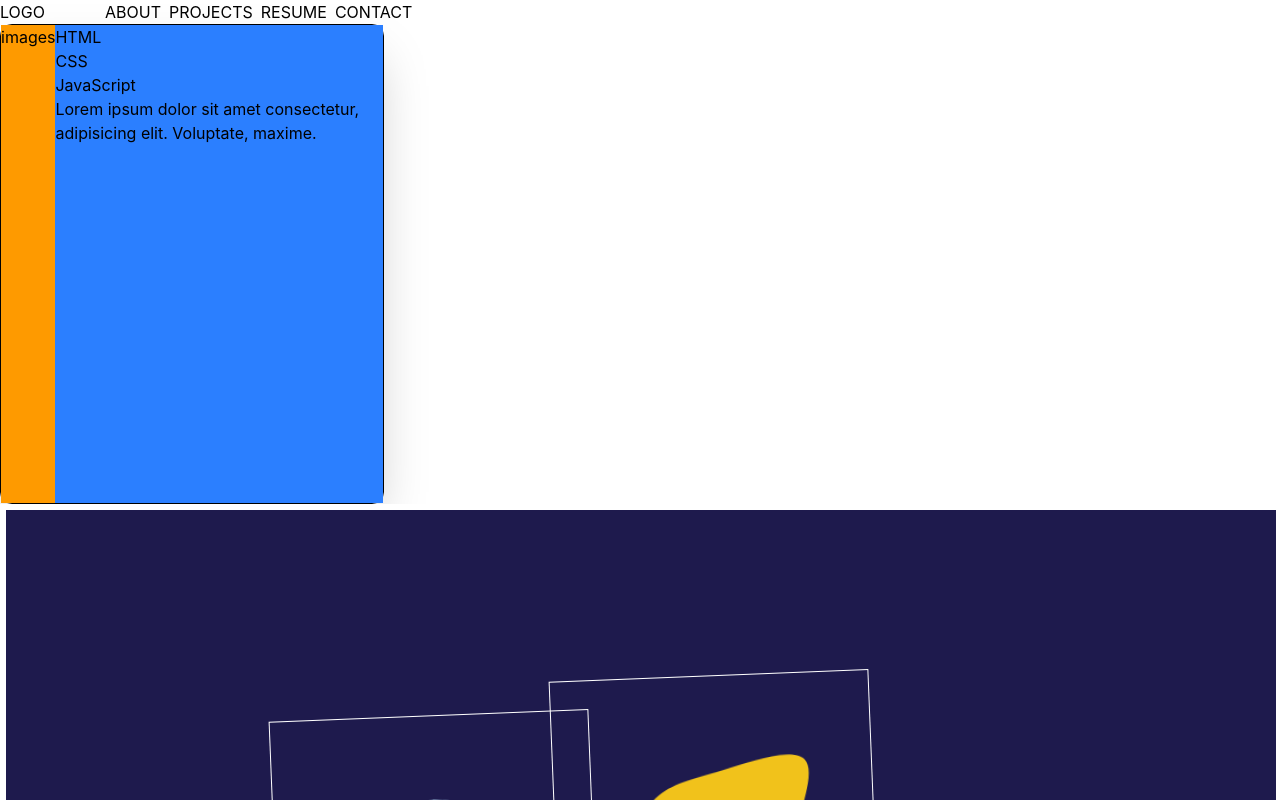
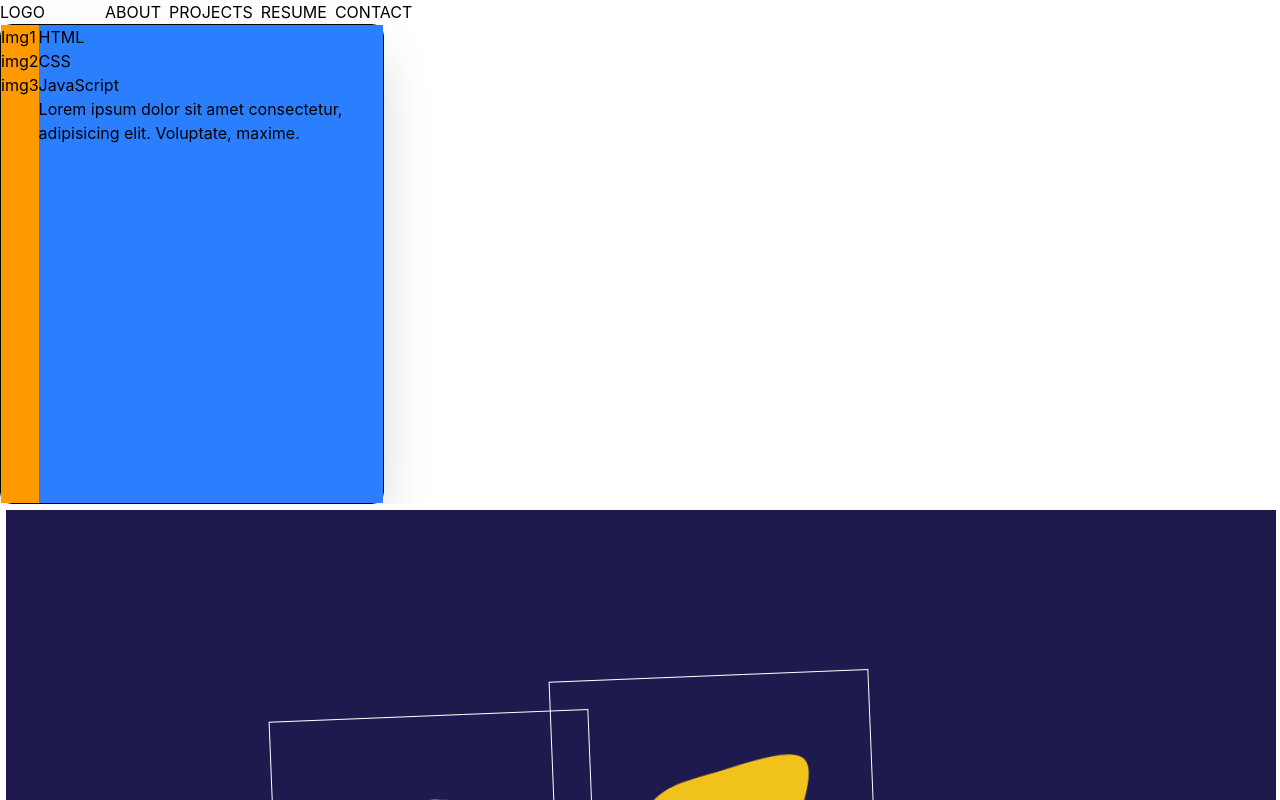
Before and after one commit to matthewrichards234/Personal_Website, a React (Vite) app: page / in a window 1280 px wide. Shown: the top 800 px of the page. Built offline with nearby package versions, Linux system fonts and the light colour scheme.

Commit message:
fix render on cards

```diff
--- a/src/components/App.tsx
+++ b/src/components/App.tsx
@@ -13,7 +13,7 @@ const App = () => {
     <div>
       <Navbar></Navbar>
       <ProjectCard
-        images={[]}
+        images={["Img1", "img2", "img3"]}
         technologies={["HTML", "CSS", "JavaScript"]}
         description="Lorem ipsum dolor sit amet consectetur, adipisicing elit. Voluptate, maxime."
       />
--- a/src/components/ProjectCard.tsx
+++ b/src/components/ProjectCard.tsx
@@ -12,7 +12,13 @@ const ProjectCard = ({ images, technologies, description }: ProjectCardI) => {
         {/* Card Content (images and text) */}
         <div className="flex flex-row h-full">
           {/* Card images (with scroll functionality) */}
-          <div className="bg-amber-500">images</div>
+          <div className="bg-amber-500">
+            <div className="flex flex-col">
+              {images.map((image) => (
+                <div key={image}>{image}</div>
+              ))}
+            </div>
+          </div>
           {/* Card text (title, technologies used, description, etc) */}
           <div className="flex flex-col bg-blue-500">
             {/* Technologies */}
```
